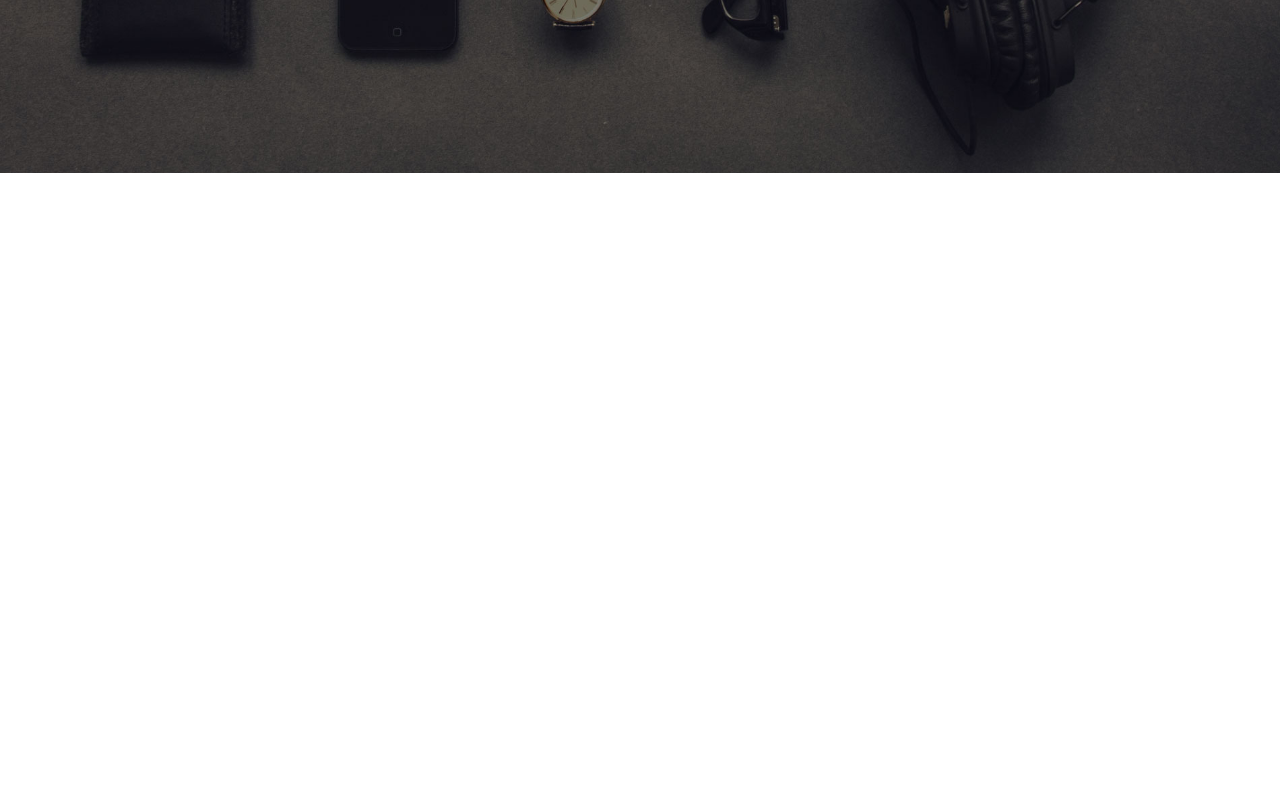
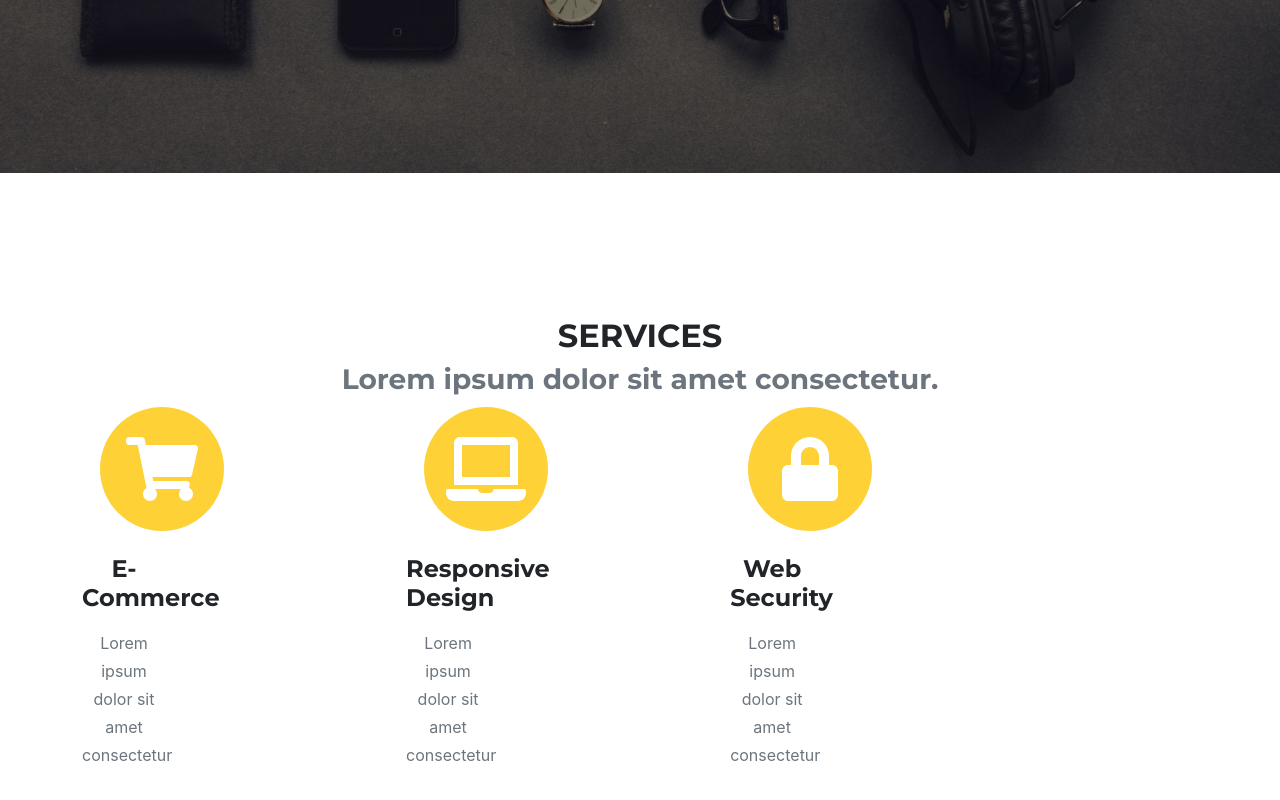
Before and after one commit to Kandelonius/web30-app-demo, a React (Create React App) app in the folder blogApp/blog/: page / in a window 1280 px wide. Shown: the part 572-1372 px from the top of the page. Before the commit the page ends 800 px from the top, so only its background shows below. Built offline with nearby package versions, Linux system fonts and the light colour scheme; a web font is replaced by a local one.

Commit message:
added the services component, currently working through some formatting issues.

```diff
--- /dev/null
+++ b/blogApp/blog/src/components/common/Services.js
@@ -0,0 +1,34 @@
+import React, { Component } from 'react';
+import SingleService from './SingleService';
+
+const services = [
+    { title: 'E-Commerce', description: 'Lorem ipsum dolor sit amet consectetur', icon: 'fa-shopping-cart' },
+    { title: 'Responsive Design', description: 'Lorem ipsum dolor sit amet consectetur', icon: 'fa-laptop' },
+    { title: 'Web Security', description: 'Lorem ipsum dolor sit amet consectetur', icon: 'fa-lock' }
+];
+
+class Services extends Component {
+    render() {
+
+        return (
+            <section id="services">
+                <div className="container">
+                    <div className="row">
+                        <div className="col-lg-12 text-center">
+                            <h2 className="section-heading text-uppercase">Services</h2>
+                            <h3 className="section-subheading text-muted">Lorem ipsum dolor sit amet consectetur.</h3>
+                        </div>
+                    </div>
+
+                    <div className="row text-center">
+                        {services.map((service, index) => {
+                            return <SingleService {...service} key={index} />
+                        })}
+                    </div>
+                </div>
+            </section>
+        )
+    }
+}
+
+export default Services;
--- /dev/null
+++ b/blogApp/blog/src/components/common/SingleService.js
@@ -0,0 +1,20 @@
+import React, { Component } from 'react'
+
+class SingleService extends Component {
+    render() {
+        return (
+            <div>
+                <div class="col-md-4">
+                    <span class="fa-stack fa-4x">
+                        <i class="fas fa-circle fa-stack-2x text-primary"></i>
+                        <i class={`fas ${this.props.icon} fa-stack-1x fa-inverse`}></i>
+                    </span>
+                    <h4 class="my-3">{this.props.title}</h4>
+                    <p class="text-muted">{this.props.description}</p>
+                </div>
+            </div>
+        )
+    }
+}
+
+export default SingleService;
--- a/blogApp/blog/src/components/pages/Home.js
+++ b/blogApp/blog/src/components/pages/Home.js
@@ -1,6 +1,9 @@
 import React, { Component } from 'react';
 import Header from '../common/Header';
 import image from '../assets/img/header-bg.jpg';
+
+// Re-usable components
+import Services from '../common/Services';
 
 class Home extends Component {
     render() {
@@ -14,6 +17,8 @@
                     showButton={true}
                     image={image}
                 />
+
+                <Services />
             </div>
         )
     }
```
Also changed, not shown: blogApp/blog/src/components/common/Portfolio.js (added).
